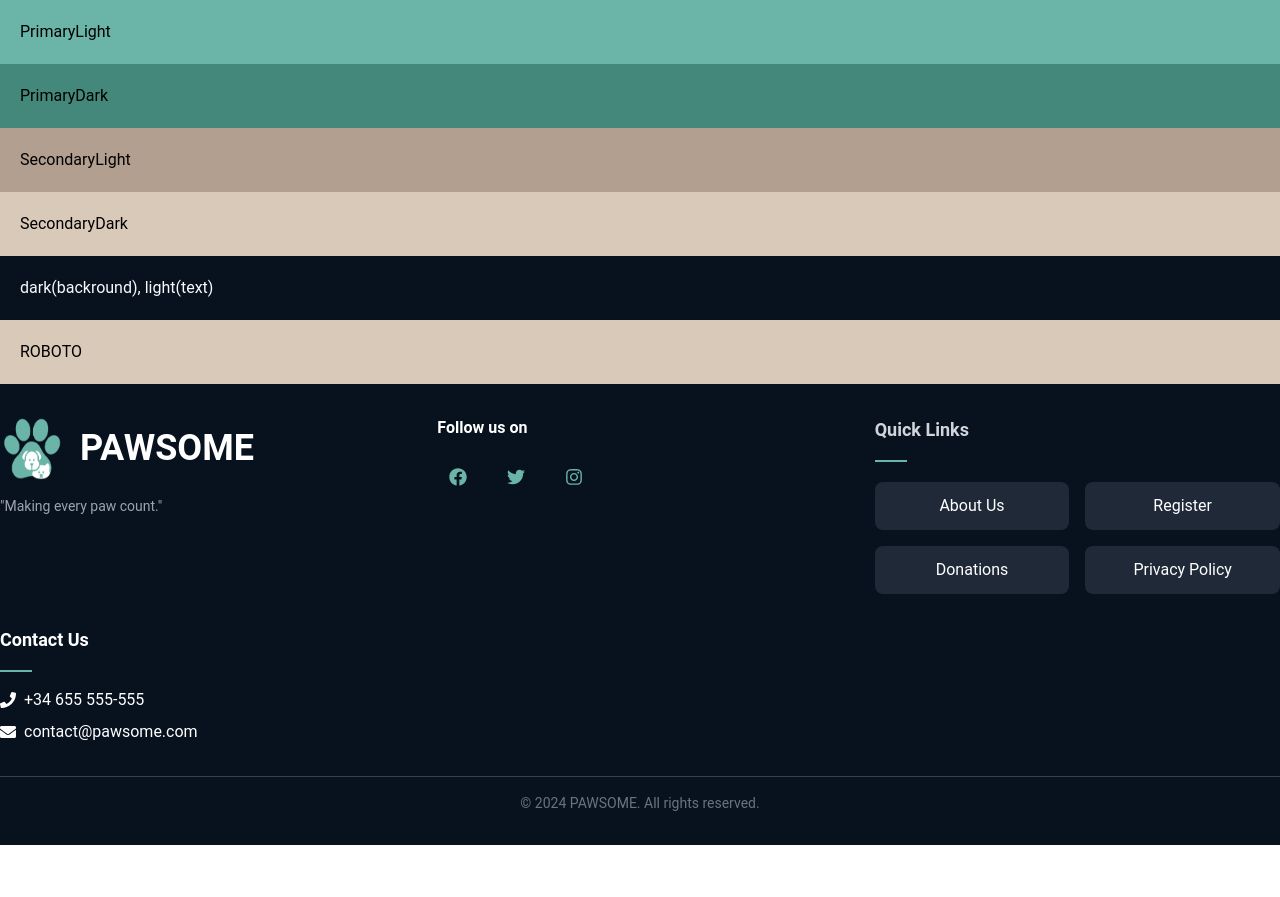
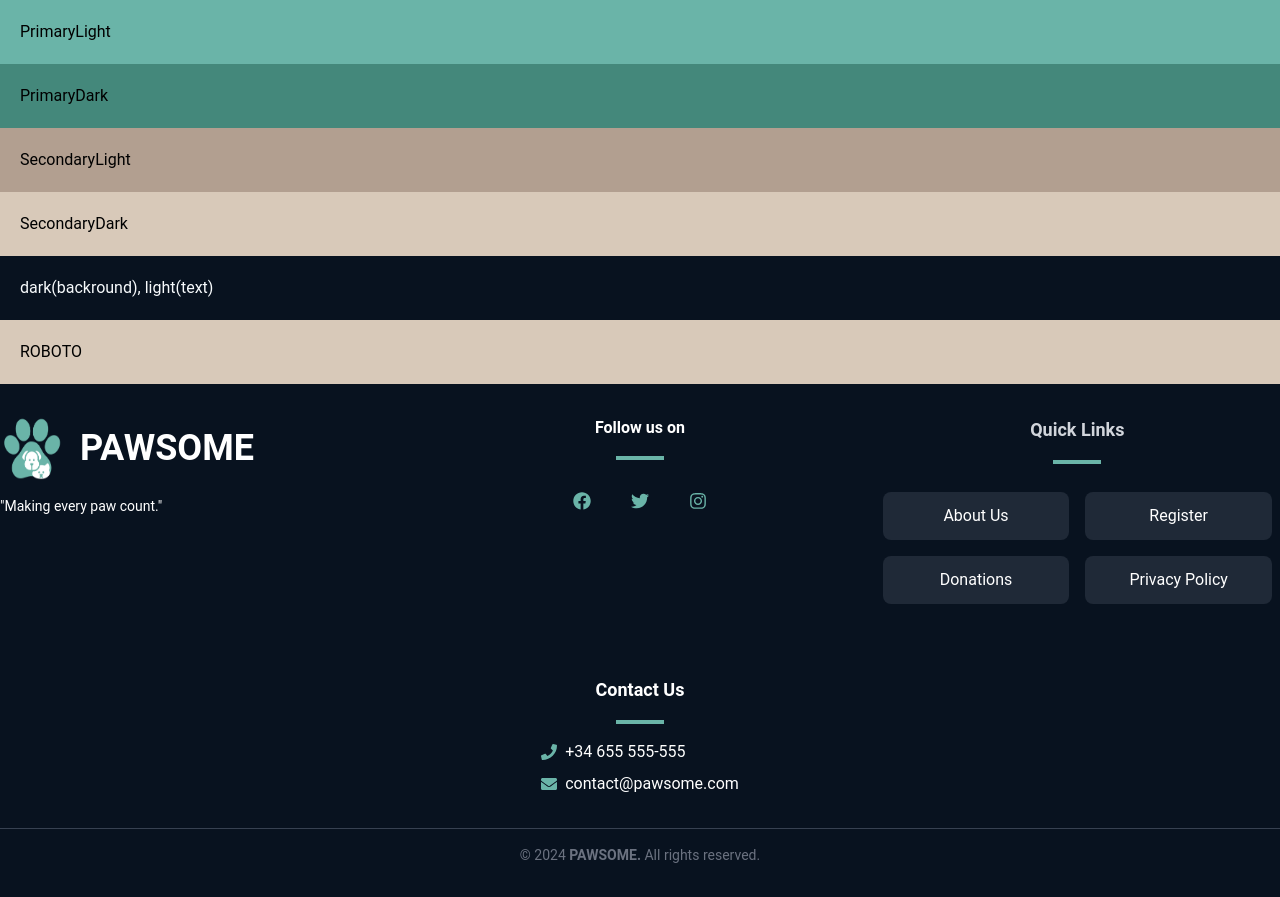
Before and after one commit to igrowker/i004-pawsome-front, a React (Vite) app: page / in a window 1280 px wide. Before the commit the page ends 845 px from the top, so only its background shows below. Built offline with nearby package versions, Linux system fonts and the light colour scheme.

Commit message:
change styles md-screens

```diff
--- a/src/components/Footer.tsx
+++ b/src/components/Footer.tsx
@@ -10,13 +10,14 @@ const Footer: React.FC = () => {
             <img src="/login.png" alt="Logo" className="w-16 h-16" />
             <h1 className="text-4xl font-bold">PAWSOME</h1>
           </div>
-          <p className="text-gray-400 text-sm md:mt-2">"Making every paw count."</p>
+          <p className="text-white text-sm text-center">"Making every paw count."</p>
         </div>
 
         {/* Social Media */}
-        <div className="text-center md:text-left">
+        <div className="text-center">
           <p className="text-md font-bold mb-4">Follow us on</p>
-          <div className="flex justify-center md:justify-start space-x-4">
+          <div className="w-12 h-1 bg-primaryLight mx-auto mb-5"></div>
+          <div className="flex justify-center space-x-4">
             <a
               href="https://facebook.com"
               target="_blank"
@@ -46,9 +47,9 @@ const Footer: React.FC = () => {
 
         {/* Quick Links */}
         <div>
-          <h2 className="text-lg font-bold text-gray-300 mb-4 text-center md:text-left">Quick Links</h2>
-          <div className="w-8 h-0.5 bg-primaryLight mx-auto md:mx-0 mb-5"></div>
-          <div className="grid grid-cols-2 gap-4">
+          <h2 className="text-lg font-bold text-gray-300 mb-4 text-center">Quick Links</h2>
+          <div className="w-12 h-1 bg-primaryLight mx-auto mb-5"></div>
+          <div className="grid grid-cols-2 gap-4 p-2">
             <a
               href="/about"
               className="block bg-gray-800 p-3 rounded-lg text-center hover:bg-gray-700 transition-all"
@@ -77,16 +78,16 @@ const Footer: React.FC = () => {
         </div>
 
         {/* Contact Us */}
-        <div className="text-center md:text-left space-y-4 md:col-span-3">
+        <div className="mt-8 text-center space-y-4 md:col-span-3 mx-auto">
           <h2 className="text-lg font-bold">Contact Us</h2>
-          <div className="w-8 h-0.5 bg-primaryLight mx-auto md:mx-0"></div>
+          <div className="w-12 h-1 bg-primaryLight mx-auto mb-5"></div> {/* Aseguramos que sea idéntica */}
           <div className="flex flex-col items-center md:items-start space-y-2">
             <div className="flex items-center space-x-2">
-              <FaPhone />
+              <FaPhone className="text-primaryLight" />
               <span>+34 655 555-555</span>
             </div>
             <div className="flex items-center space-x-2">
-              <FaEnvelope />
+              <FaEnvelope className="text-primaryLight" />
               <span>contact@pawsome.com</span>
             </div>
           </div>
@@ -95,7 +96,7 @@ const Footer: React.FC = () => {
 
       {/* Rights Reserved */}
       <div className="mt-8 border-t border-gray-700 pt-4 text-center text-sm text-gray-500">
-        © {new Date().getFullYear()} PAWSOME. All rights reserved.
+        © {new Date().getFullYear()} <b>PAWSOME.</b> All rights reserved.
       </div>
     </footer>
   );
```
